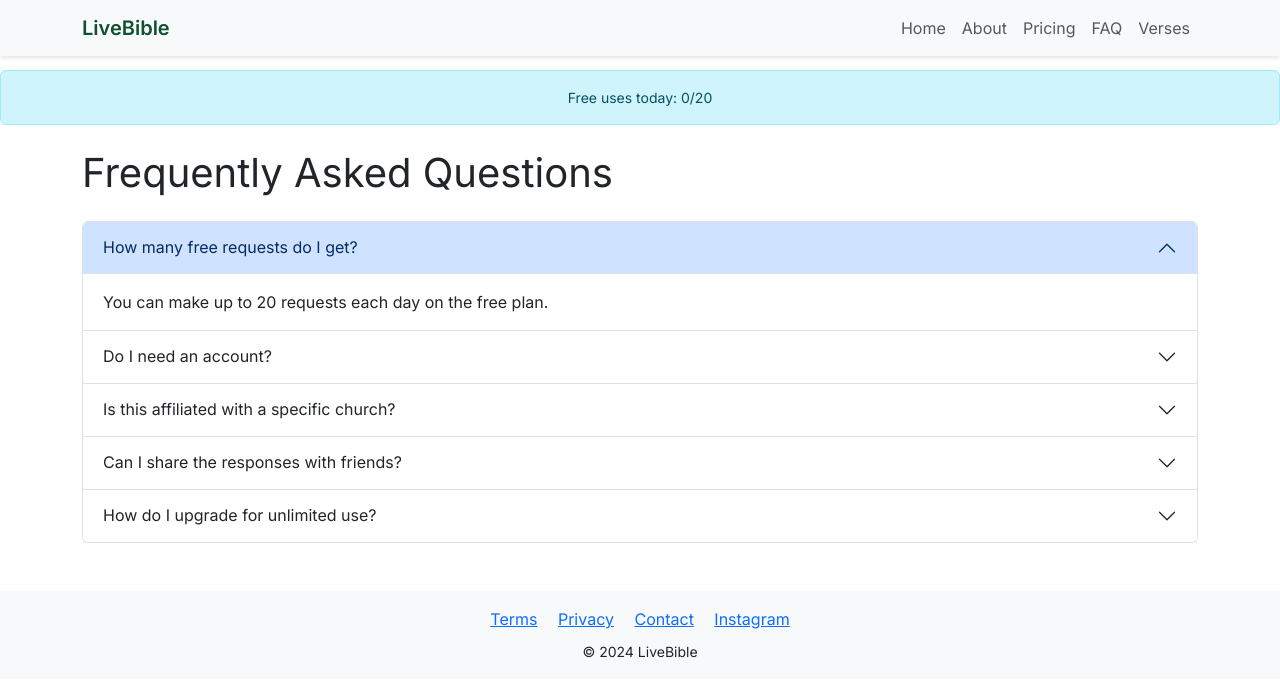
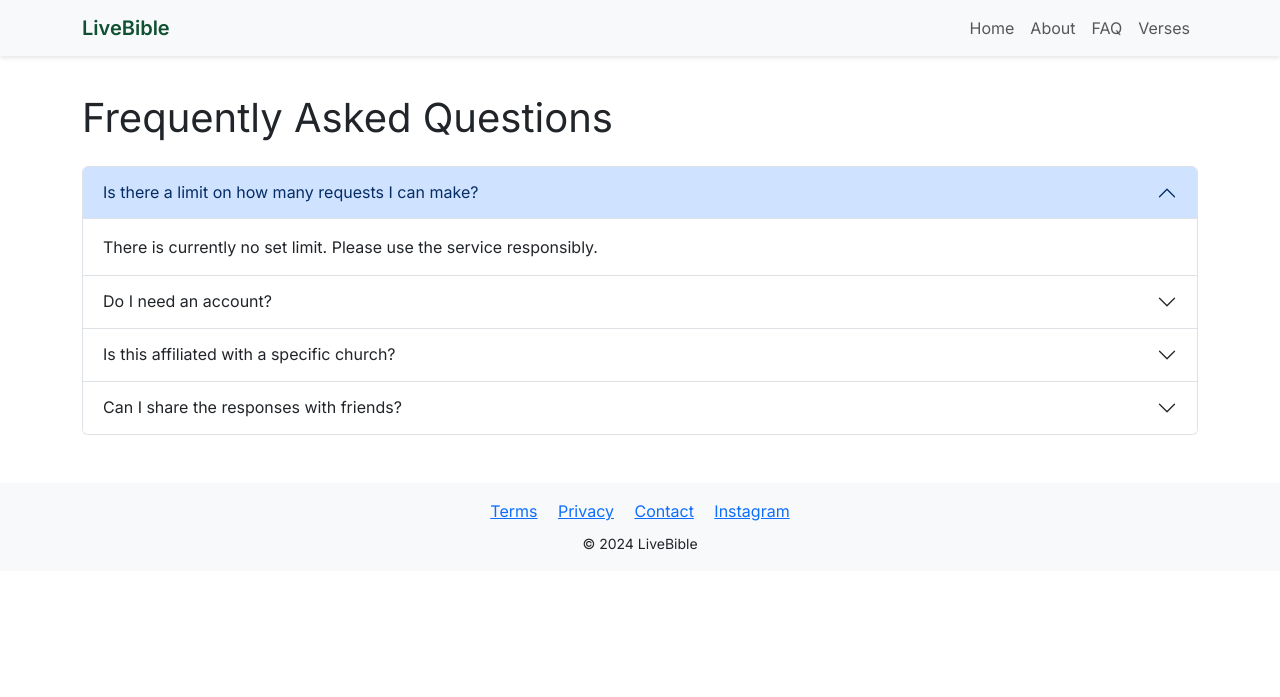
Before and after one commit to WarnerU22/LiveBible, a Flask app: page /faq in a window 1280 px wide. Shown: the top 697 px of the page. Run offline with Flask 3, Linux system fonts and the light colour scheme.

Commit message:
Remove usage limits and pricing

```diff
--- a/backend/app.py
+++ b/backend/app.py
@@ -1,6 +1,5 @@
-from flask import Flask, render_template, request, make_response
+from flask import Flask, render_template, request
 from dotenv import load_dotenv
-from datetime import date
 import openai
 import os
 
@@ -14,75 +13,28 @@ app = Flask(
     static_folder="../frontend/static",
 )
 
-# Track daily usage per IP
-USAGE_LIMIT = 20
-usage_log = {}
-
-
-def _reset_if_new_day(record):
-    today = date.today()
-    if record.get("date") != today:
-        record["date"] = today
-        record["count"] = 0
-
-
-def increment_usage(ip):
-    record = usage_log.setdefault(ip, {"date": date.today(), "count": 0})
-    _reset_if_new_day(record)
-    record["count"] += 1
-
-
-def limit_reached(ip):
-    record = usage_log.setdefault(ip, {"date": date.today(), "count": 0})
-    _reset_if_new_day(record)
-    return record["count"] >= USAGE_LIMIT
-
-
-def get_usage_count(ip):
-    record = usage_log.setdefault(ip, {"date": date.today(), "count": 0})
-    _reset_if_new_day(record)
-    return record["count"]
-
-
-@app.context_processor
-def inject_usage():
-    ip = request.remote_addr
-    unlimited = request.cookies.get("unlimited") == "1"
-    if unlimited:
-        return {"usage_count": None, "usage_limit": USAGE_LIMIT}
-    return {"usage_count": get_usage_count(ip), "usage_limit": USAGE_LIMIT}
 
 
 @app.route("/", methods=["GET", "POST"])
 def home():
     response_text = ""
-    ip = request.remote_addr
-    show_modal = False
-    unlimited = request.cookies.get("unlimited") == "1"
     if request.method == "POST":
-        if not unlimited and limit_reached(ip):
-            show_modal = True
-        else:
-            if not unlimited:
-                increment_usage(ip)
-            user_input = request.form["prompt"]
-            messages = [
-                {
-                    "role": "system",
-                    "content": "You are a helpful Christian assistant. When someone shares a struggle, respond with a relevant Bible verse, a short prayer, and a sentence of encouragement.",
-                },
-                {"role": "user", "content": user_input},
-            ]
-            try:
-                response = openai.ChatCompletion.create(
-                    model="gpt-3.5-turbo", messages=messages
-                )
-                response_text = response["choices"][0]["message"]["content"].strip()
-            except Exception as e:
-                response_text = f"❌ Error: {e}"
-    return render_template(
-        "index.html", response=response_text, limit_reached=show_modal
-    )
+        user_input = request.form["prompt"]
+        messages = [
+            {
+                "role": "system",
+                "content": "You are a helpful Christian assistant. When someone shares a struggle, respond with a relevant Bible verse, a short prayer, and a sentence of encouragement.",
+            },
+            {"role": "user", "content": user_input},
+        ]
+        try:
+            response = openai.ChatCompletion.create(
+                model="gpt-3.5-turbo", messages=messages
+            )
+            response_text = response["choices"][0]["message"]["content"].strip()
+        except Exception as e:
+            response_text = f"❌ Error: {e}"
+    return render_template("index.html", response=response_text)
 
 
 @app.route("/about")
@@ -90,25 +42,6 @@ def about():
     return render_template("about.html")
 
 
-@app.route("/pricing")
-def pricing():
-    return render_template("pricing.html")
-
-
-@app.route("/upgrade")
-def upgrade():
-    paypal_client_id = os.getenv("PAYPAL_CLIENT_ID", "sb")
-    paypal_email = os.getenv("PAYPAL_EMAIL", "warnerussery22@gmail.com")
-    return render_template(
-        "upgrade.html", paypal_client_id=paypal_client_id, paypal_email=paypal_email
-    )
-
-
-@app.route("/upgrade/success")
-def upgrade_success():
-    resp = make_response(render_template("upgrade_success.html"))
-    resp.set_cookie("unlimited", "1", max_age=60 * 60 * 24 * 365)
-    return resp
 
 
 @app.route("/faq")
@@ -145,32 +78,22 @@ def help_page():
 def verses():
     results = ""
     topic = ""
-    ip = request.remote_addr
-    show_modal = False
-    unlimited = request.cookies.get("unlimited") == "1"
     if request.method == "POST":
-        if not unlimited and limit_reached(ip):
-            show_modal = True
-        else:
-            if not unlimited:
-                increment_usage(ip)
-            topic = request.form["topic"]
-            messages = [
-                {
-                    "role": "system",
-                    "content": (
-                        "Provide five short Bible verses with references that speak to the given topic. Keep the tone uplifting and return them as bullet points with a blank line between each item for easy reading."
-                    ),
-                },
-                {"role": "user", "content": topic},
-            ]
-            try:
-                response = openai.ChatCompletion.create(
-                    model="gpt-3.5-turbo", messages=messages
-                )
-                results = response["choices"][0]["message"]["content"].strip()
-            except Exception as e:
-                results = f"❌ Error: {e}"
-    return render_template(
-        "verses.html", topic=topic, results=results, limit_reached=show_modal
-    )
+        topic = request.form["topic"]
+        messages = [
+            {
+                "role": "system",
+                "content": (
+                    "Provide five short Bible verses with references that speak to the given topic. Keep the tone uplifting and return them as bullet points with a blank line between each item for easy reading."
+                ),
+            },
+            {"role": "user", "content": topic},
+        ]
+        try:
+            response = openai.ChatCompletion.create(
+                model="gpt-3.5-turbo", messages=messages
+            )
+            results = response["choices"][0]["message"]["content"].strip()
+        except Exception as e:
+            results = f"❌ Error: {e}"
+    return render_template("verses.html", topic=topic, results=results)
--- a/frontend/static/script.js
+++ b/frontend/static/script.js
@@ -13,15 +13,6 @@ function initShareButton() {
   });
 }
 
-function showUpgradeModalIfNeeded() {
-  const modalEl = document.getElementById('upgradeModal');
-  if (modalEl && modalEl.dataset.show === 'true') {
-    const modal = new bootstrap.Modal(modalEl);
-    modal.show();
-  }
-}
-
 document.addEventListener('DOMContentLoaded', () => {
   initShareButton();
-  showUpgradeModalIfNeeded();
 });
--- a/frontend/static/style.css
+++ b/frontend/static/style.css
@@ -27,6 +27,16 @@ body {
     border-radius: 0.25rem;
     white-space: pre-wrap;
 }
+
+#prompt.prompt-box {
+    border: 2px solid #0f5132;
+    box-shadow: 0 0 5px rgba(15, 81, 50, 0.4);
+    transition: box-shadow 0.3s, border-color 0.3s;
+}
+#prompt.prompt-box:focus {
+    border-color: #0c4128;
+    box-shadow: 0 0 8px rgba(15, 81, 50, 0.6);
+}
 .logo-placeholder {
     background-color: #f0f0f0;
     height: 50px;
--- a/frontend/templates/base.html
+++ b/frontend/templates/base.html
@@ -23,18 +23,12 @@
       <ul class="navbar-nav ms-auto">
         <li class="nav-item"><a class="nav-link" href="/">Home</a></li>
         <li class="nav-item"><a class="nav-link" href="/about">About</a></li>
-        <li class="nav-item"><a class="nav-link" href="/pricing">Pricing</a></li>
         <li class="nav-item"><a class="nav-link" href="/faq">FAQ</a></li>
         <li class="nav-item"><a class="nav-link" href="/verses">Verses</a></li>
       </ul>
     </div>
   </div>
 </nav>
-{% if usage_count is not none %}
-<div class="alert alert-info text-center small mb-2 usage-count">
-    Free uses today: {{ usage_count }}/{{ usage_limit }}
-</div>
-{% endif %}
 <div class="container my-4">
     {% block content %}{% endblock %}
 </div>
@@ -46,24 +40,8 @@
         <a href="https://instagram.com/asklivebible" target="_blank">Instagram</a>
     </div>
     <small>&copy; 2024 LiveBible</small>
+
 </footer>
-
-<div class="modal fade" id="upgradeModal" tabindex="-1" aria-hidden="true" data-show="{{ 'true' if limit_reached else 'false' }}">
-  <div class="modal-dialog modal-dialog-centered">
-    <div class="modal-content">
-      <div class="modal-header">
-        <h5 class="modal-title">Daily Limit Reached</h5>
-        <button type="button" class="btn-close" data-bs-dismiss="modal" aria-label="Close"></button>
-      </div>
-      <div class="modal-body">
-        You have used all your free requests for today. Upgrade to continue.
-      </div>
-      <div class="modal-footer">
-        <a href="/pricing" class="btn btn-primary">View Plans</a>
-      </div>
-    </div>
-  </div>
-</div>
 
 <script src="https://cdn.jsdelivr.net/npm/bootstrap@5.3.0/dist/js/bootstrap.bundle.min.js"></script>
 <script src="{{ url_for('static', filename='script.js') }}"></script>
--- a/frontend/templates/contact.html
+++ b/frontend/templates/contact.html
@@ -6,6 +6,7 @@
             <div class="card-body text-center">
                 <h1 class="card-title mb-4">Contact Us</h1>
                 <p class="lead">Feel free to reach out anytime!</p>
+                <p class="mb-3">Looking to integrate LiveBible with your website or ministry tools? Let us know!</p>
                 <ul class="list-unstyled mb-0">
                     <li class="mb-2"><i class="fa-solid fa-envelope me-2"></i><a href="mailto:asklivebible@gmail.com">asklivebible@gmail.com</a></li>
                     <li><i class="fa-brands fa-instagram me-2"></i><a href="https://instagram.com/asklivebible" target="_blank">@asklivebible</a></li>
--- a/frontend/templates/faq.html
+++ b/frontend/templates/faq.html
@@ -6,12 +6,12 @@
   <div class="accordion-item">
     <h2 class="accordion-header" id="q1">
       <button class="accordion-button" type="button" data-bs-toggle="collapse" data-bs-target="#a1" aria-expanded="true" aria-controls="a1">
-        How many free requests do I get?
+        Is there a limit on how many requests I can make?
       </button>
     </h2>
     <div id="a1" class="accordion-collapse collapse show" aria-labelledby="q1" data-bs-parent="#faqAccordion">
       <div class="accordion-body">
-        You can make up to 20 requests each day on the free plan.
+        There is currently no set limit. Please use the service responsibly.
       </div>
     </div>
   </div>
@@ -51,17 +51,5 @@
       </div>
     </div>
   </div>
-  <div class="accordion-item">
-    <h2 class="accordion-header" id="q5">
-      <button class="accordion-button collapsed" type="button" data-bs-toggle="collapse" data-bs-target="#a5" aria-expanded="false" aria-controls="a5">
-        How do I upgrade for unlimited use?
-      </button>
-    </h2>
-    <div id="a5" class="accordion-collapse collapse" aria-labelledby="q5" data-bs-parent="#faqAccordion">
-      <div class="accordion-body">
-        Visit the <a href="/upgrade">upgrade page</a> to purchase the Pro plan through PayPal.
-      </div>
-    </div>
-  </div>
 </div>
 {% endblock %}
--- a/frontend/templates/index.html
+++ b/frontend/templates/index.html
@@ -7,8 +7,8 @@
 </div>
 <div class="row text-center mb-5">
     <div class="col-md-4">
-        <h5 class="fw-bold">Fast and Free</h5>
-        <p>Up to 20 daily requests at no cost.</p>
+        <h5 class="fw-bold">Fast and Simple</h5>
+        <p>Ask anything and get answers instantly.</p>
     </div>
     <div class="col-md-4">
         <h5 class="fw-bold">Scripturally Sound</h5>
@@ -24,7 +24,7 @@
         <form method="post">
             <div class="mb-3">
                 <label for="prompt" class="form-label">What's on your mind?</label>
-                <textarea id="prompt" name="prompt" rows="4" class="form-control" required></textarea>
+                <textarea id="prompt" name="prompt" rows="4" class="form-control prompt-box" placeholder="Type a question or prayer request" required></textarea>
             </div>
             <button type="submit" class="btn btn-primary">Ask for Guidance</button>
         </form>
--- a/frontend/templates/privacy.html
+++ b/frontend/templates/privacy.html
@@ -2,7 +2,6 @@
 {% block title %}Privacy Policy - LiveBible{% endblock %}
 {% block content %}
 <h1 class="mb-4">Privacy Policy</h1>
-<p>LiveBible values your privacy. We temporarily store your IP address solely to enforce daily request limits. No personal account information is collected.</p>
+<p>LiveBible values your privacy and does not require you to create an account. We collect no personal details beyond what is needed to serve your requests.</p>
 <p>Prompts you submit are transmitted securely and used only to generate a response through OpenAI's API. We never sell or share your data with third parties.</p>
-<p>If you choose to upgrade, your payment is processed directly by PayPal. We do not store any payment details.</p>
 {% endblock %}
```
Also changed, not shown: frontend/templates/pricing.html (deleted, +0 -37 lines), frontend/templates/upgrade.html (deleted, +0 -31 lines), frontend/templates/upgrade_success.html (deleted, +0 -9 lines).
